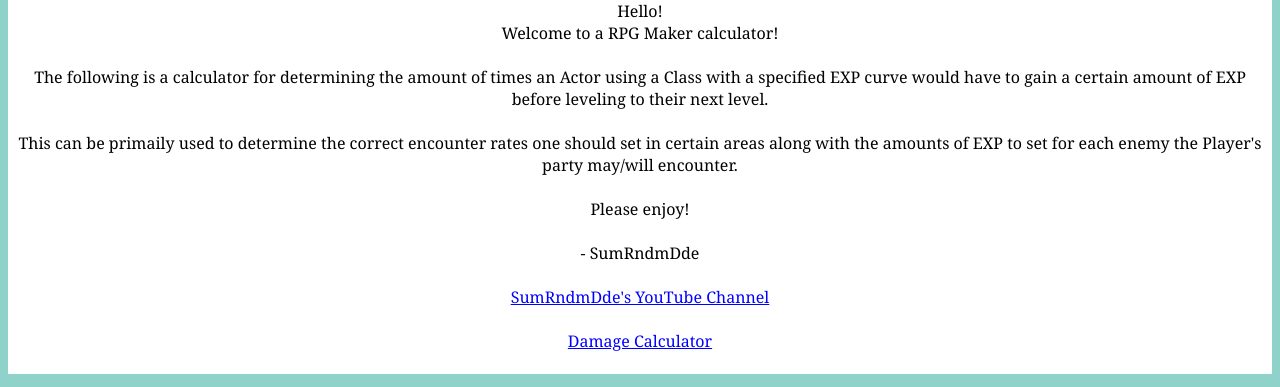
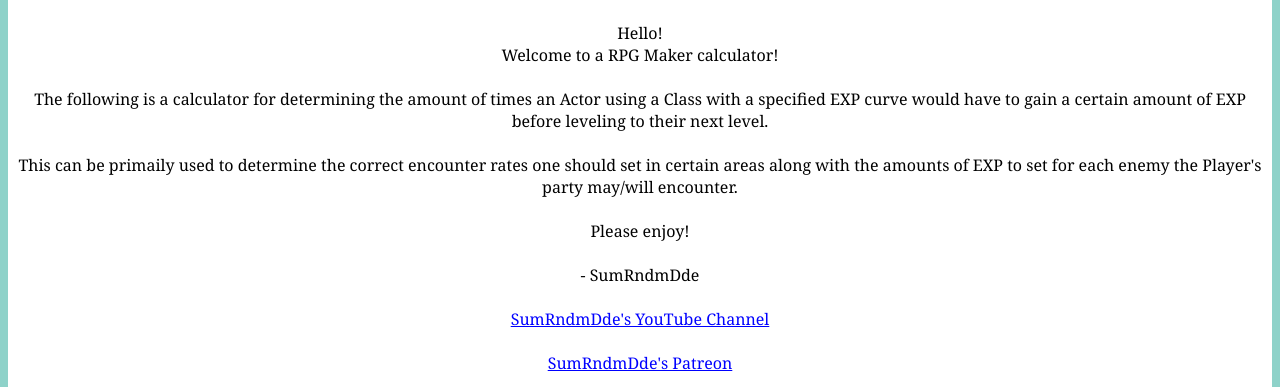
Before and after one commit to SumRndmDde/EXP-Calculator, a plain HTML site: page index.html in a window 1280 px wide. Shown: the part 356-743 px from the top of the page. Drawn offline with Linux system fonts and the light colour scheme.

Commit message:
Fixed spacing and added Patreon
Read the title :)

```diff
--- a/index.html
+++ b/index.html
@@ -2,8 +2,8 @@
 <html>
 
 	<script>
-		//var skillTextBox = document.getElementById("SkillMultipler");
 
+		//Code taken from RPG Maker MV
 		function expForLevel(level)
 		{
     		var basis = Number(document.getElementById('base').value);
@@ -101,6 +101,7 @@
 		<h1>RPG Maker<br>EXP Calculator</h1>
 		<h1>Version: 1.00</h1>
 		<p style="background-color:white;">
+			<br>
 			Hello!
 			<br>
 			Welcome to a RPG Maker calculator!
@@ -125,6 +126,9 @@
 			<br>
 			<br>
 			<a href="http://www.youtube.com/SumRndmDde">SumRndmDde's YouTube Channel</a>
+			<br>
+			<br>
+			<a href="http://www.patreon.com/SumRndmDde">SumRndmDde's Patreon</a>
 			<br>
 			<br>
 			<a href="http://SumRndmDde.github.io/RPGMV-Damage-Calculator">Damage Calculator</a>
```
